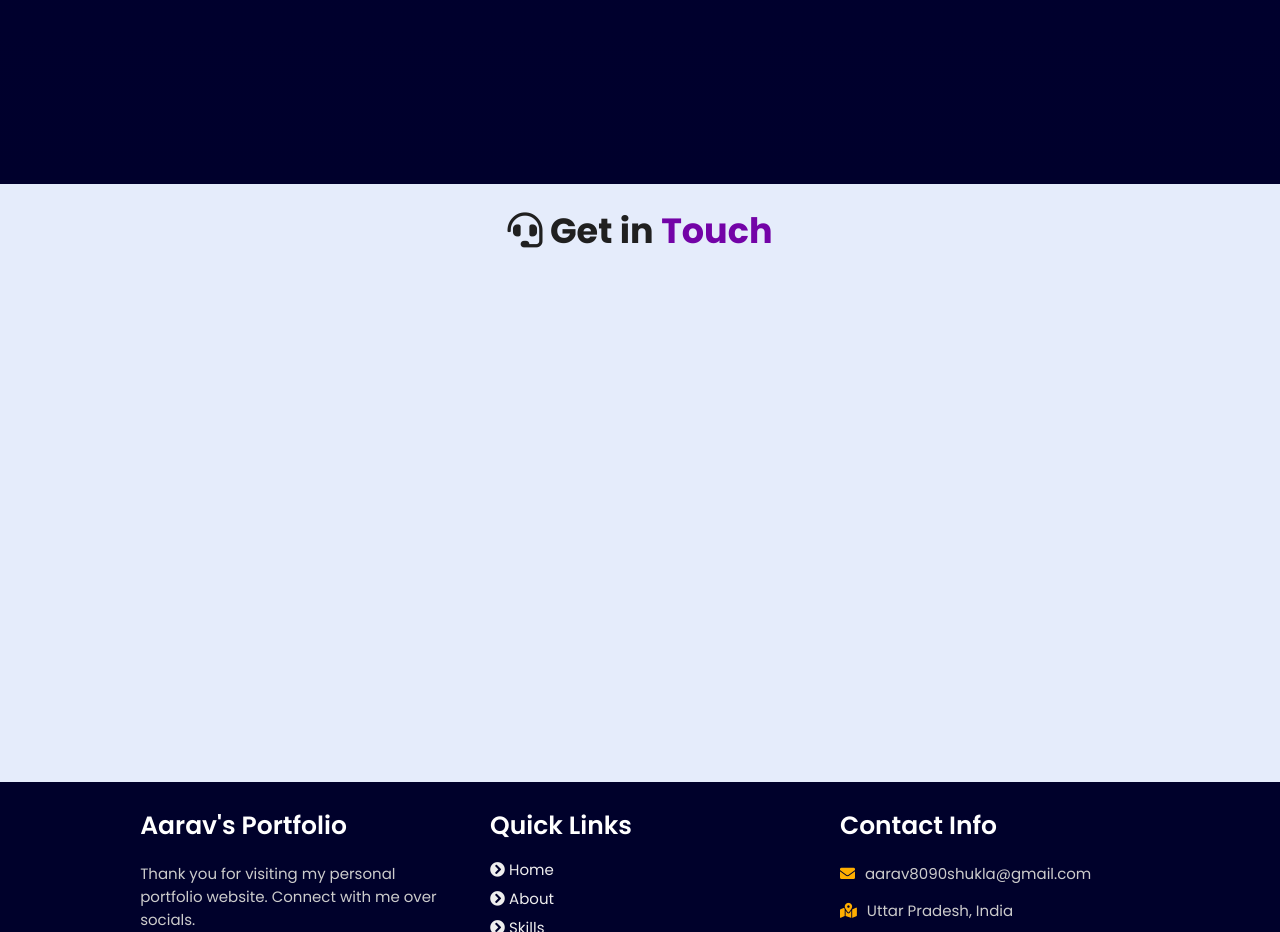
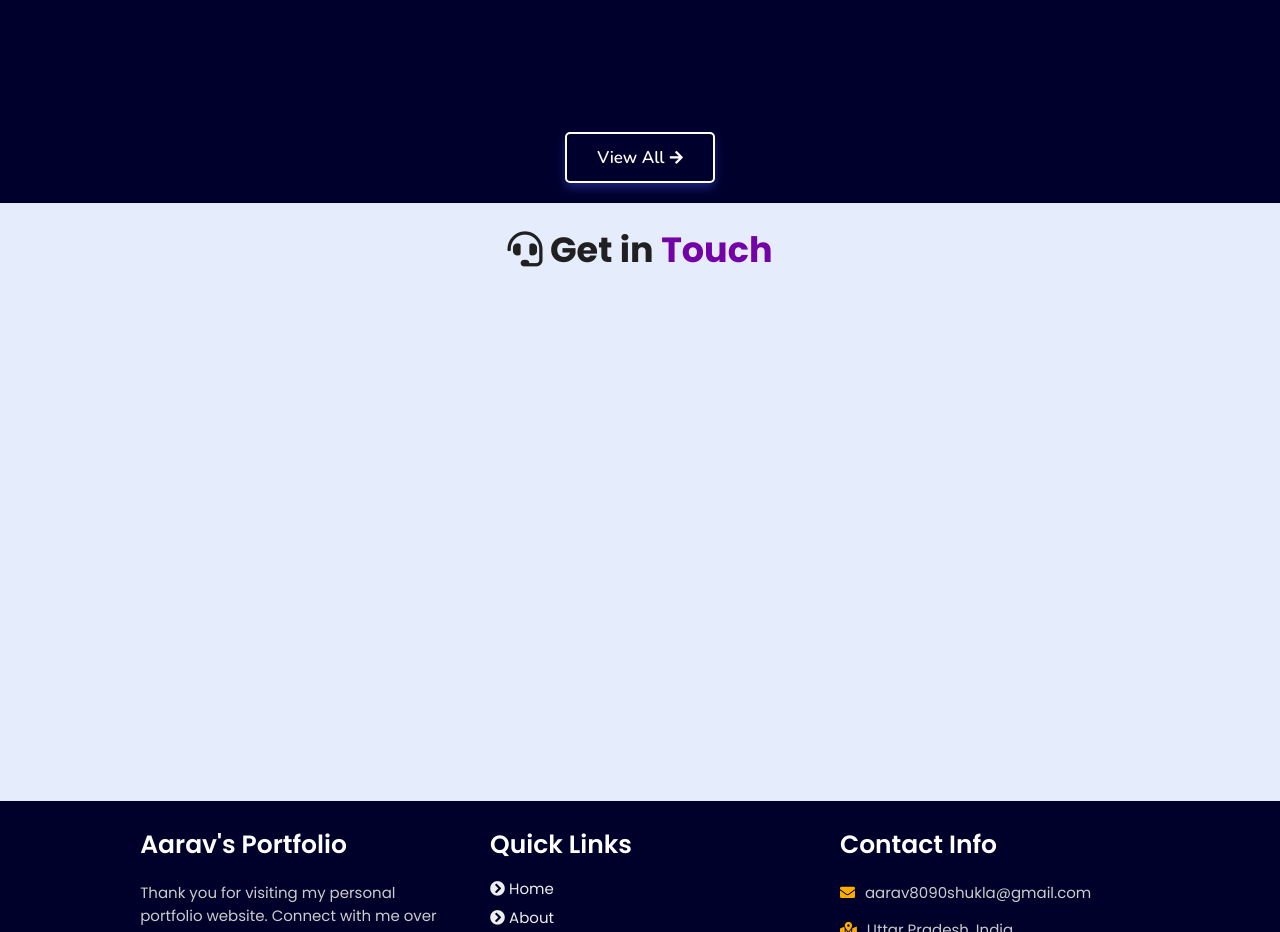
Before and after one commit to Aarav238/Portfolio, a plain HTML site: page index.html in a window 1280 px wide. Shown: the part 3560-4492 px from the top of the page. Drawn offline with nearby package versions, Linux system fonts and the light colour scheme.

Commit message:
button added

```diff
--- a/index.html
+++ b/index.html
@@ -133,11 +133,11 @@
   </div>
 
 
-  <!-- <div class="viewall">
+  <div class="viewall">
     <a href="/projects" class="btn"><span>View All</span>
       <i class="fas fa-arrow-right"></i>
   </a>
-  </div> -->
+  </div>
 
  </section>
 
```
